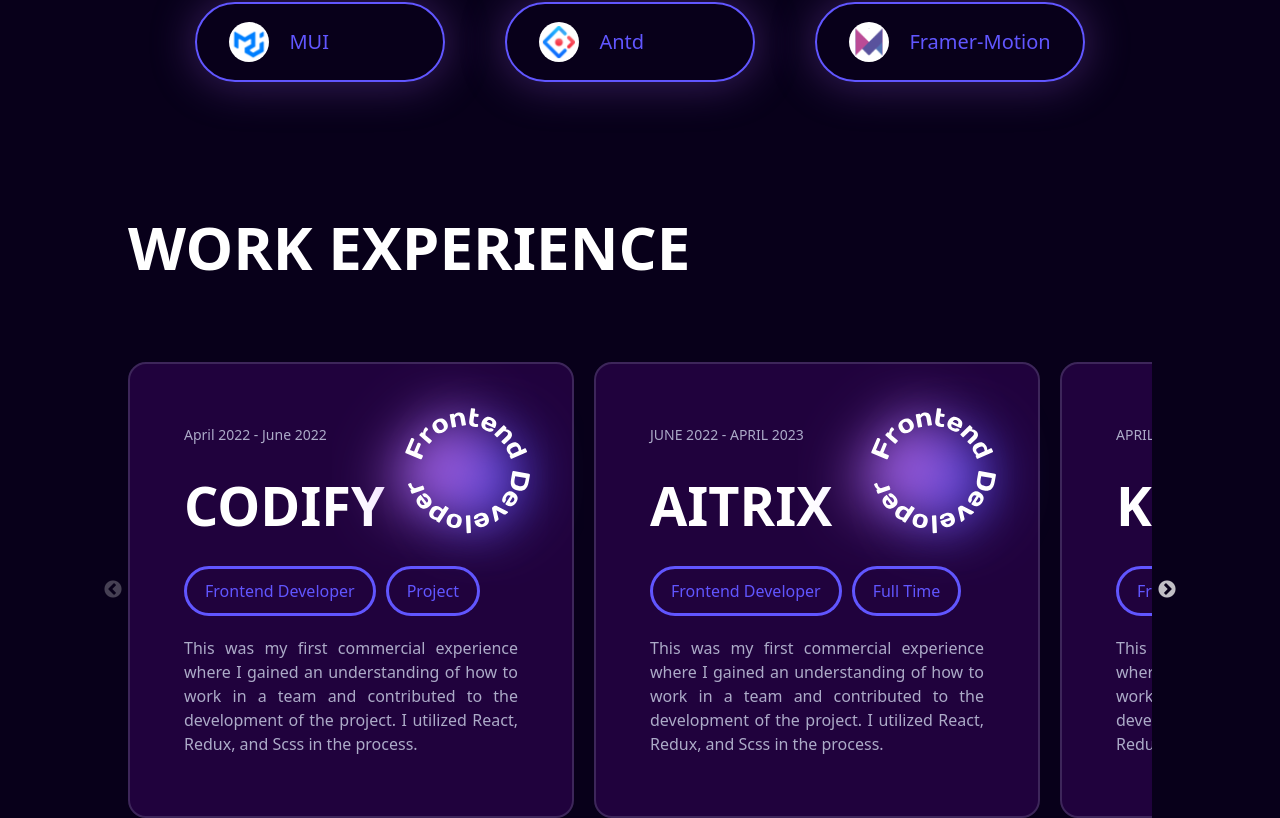
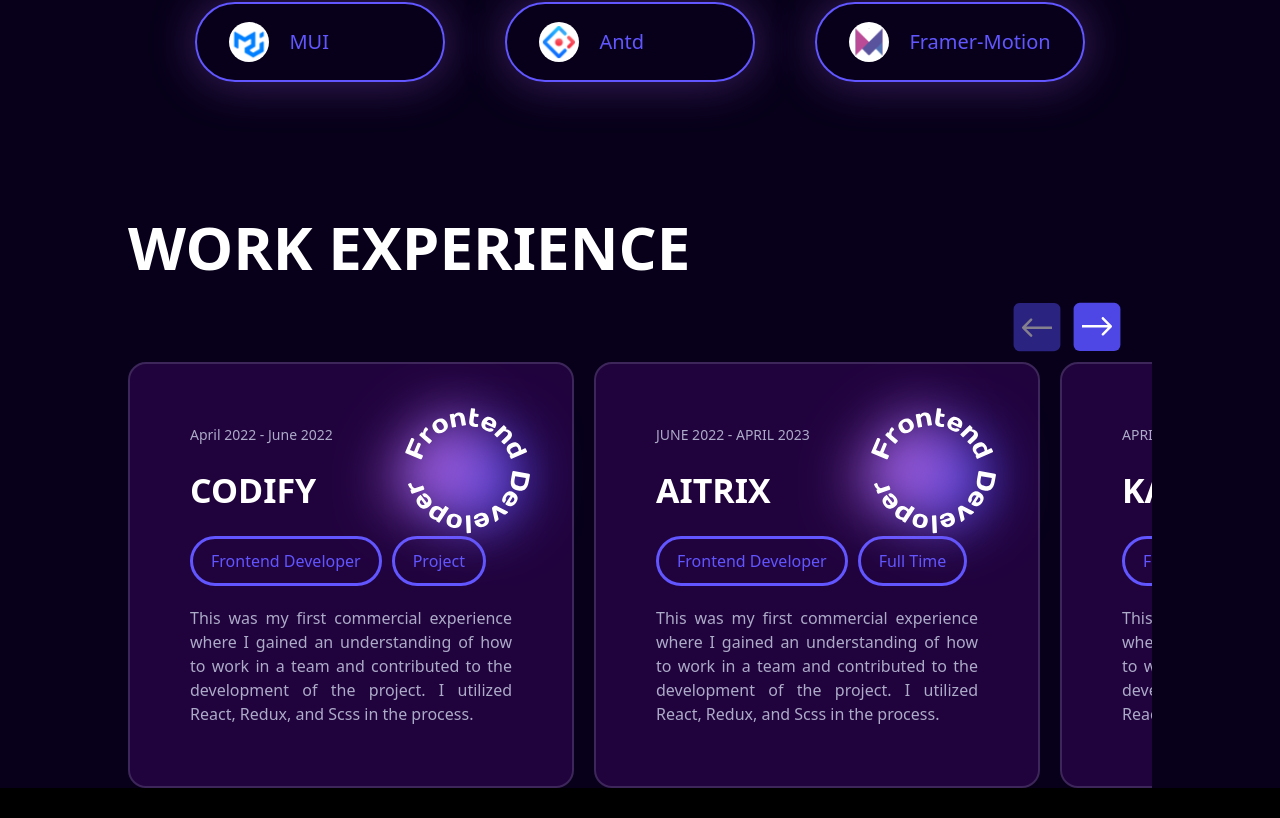
Before and after one commit to Bonecide/portfolio, a React (Vite) app: page /experience in a window 1280 px wide. Shown: the part 708-1526 px from the top of the page. After the commit the page ends 1496 px from the top, so only its background shows below. Built offline with nearby package versions, Linux system fonts and the light colour scheme; no server answers.

Commit message:
added slider of my work experience

```diff
--- a/src/features/AllSkills.jsx
+++ b/src/features/AllSkills.jsx
@@ -6,7 +6,7 @@
 export const AllSkills = () => {
 
   return (
-    <div className="w-[80%] mx-auto pt-[40px]">
+    <div className="md:w-[80%] w-[95%] mx-auto pt-[40px]">
       <h5 className="text-white text-[60px] font-[700]">MY SKILLS</h5>
       <div className="flex items-center gap-x-[60px] gap-y-[50px] mt-[60px] flex-wrap justify-center">
       {SKILLS.map((skill,idx) => (
--- a/src/features/WorkExperience.jsx
+++ b/src/features/WorkExperience.jsx
@@ -2,25 +2,76 @@
 import "slick-carousel/slick/slick.css";
 import "slick-carousel/slick/slick-theme.css";
 import { WORK_EXPERIENCE } from "../utils/consts";
+import { useRef } from "react";
+import { useState } from "react";
+import { useCallback } from "react";
+import { isDesktop } from "react-device-detect";
 
 export const WorkExperience = () => {
+  const [currentSlide, setCurrentSlide] = useState(0);
+
+  const click = new Audio("/click1.mp3");
   const settings = {
     slidesToShow: 2.2,
     slidesToScroll: 1,
+    afterChange: (current) => setCurrentSlide(current),
+    responsive: [
+      {
+        breakpoint: 1208,
+        settings: {
+          slidesToShow: 2,
+          slidesToScroll: 1,
+        },
+      },
+      {
+        breakpoint: 1000,
+        settings: {
+          slidesToShow: 1,
+          slidesToScroll: 1,
+        },
+      },
+      {
+        breakpoint: 700,
+        settings: {
+          slidesToShow: 1,
+          slidesToScroll: 1,
+        },
+      },
+    ],
   };
+
+  const slider = useRef(null);
+
+  const nextSlide = useCallback(async () => {
+    click.play();
+    await slider.current.slickNext();
+  }, []);
+
+  const prevSlide = useCallback(async () => {
+    click.play();
+    await slider.current.slickPrev();
+  }, []);
   return (
-    <div className=" w-[80%] mx-auto mt-[120px] ">
-      <h5 className="text-white text-[60px] font-[700]">WORK EXPERIENCE</h5>
+    <div className=" md:w-[80%] w-[95%] mx-auto mt-[120px] ">
+      <h5 className="text-white md:text-[60px] text-[40px] font-[700]">
+        WORK EXPERIENCE
+      </h5>
 
-      <Slider className="work-experience-slider mt-[70px] " infinite={false} {...settings}>
+      <div className="relative">
+        <Slider
+          className="work-experience-slider mt-[70px] relative "
+          infinite={false}
+          ref={slider}
+          {...settings}
+        >
           {WORK_EXPERIENCE.map((item, idx) => (
             <div
               key={item.title}
-            className="px-[54px] py-[60px] bg-[#20023D] border-[#3D265A] border-2 rounded-[18px] relative"
+              className="md:p-[60px] p-[30px] bg-[#20023D] border-[#3D265A] border-2 rounded-[18px] relative h-[450px] md:h-[auto]"
             >
               <div className="flex flex-col gap-[20px]">
                 <p className="text-[#ACABC8] text-[14px]">{item.timing}</p>
-              <h5 className="font-[700] text-[white] text-[54px]">
+                <h5 className="font-[700] text-[white] lg:text-[34px] text-[35px]">
                   {item.title}
                 </h5>
                 <div className="flex gap-[10px] flex-wrap">
@@ -33,16 +84,55 @@
                     </div>
                   ))}
                 </div>
-              <p className="text-[#ACABC8] text-justify">{item.description}</p>
+                <p className="text-[#ACABC8] text-justify">
+                  {item.description}
+                </p>
               </div>
               <img
                 src="/frontend.svg"
                 alt=""
-              className="absolute top-[-20px] right-0 rotate-[90deg]"
+                className="absolute top-[-20px] right-0 rotate-[90deg] !hidden lg:!block"
               />
             </div>
           ))}
         </Slider>
+        <div className="absolute !flex gap-[10px] top-[-60px] right-[30px]">
+          <img
+            onClick={prevSlide}
+            src="/move.svg"
+            alt=""
+            className="w-[50px] h-[50px] rotate-[180deg] "
+            style={{
+              cursor: "pointer",
+              opacity: currentSlide === 0 ? 0.5 : 1,
+              pointerEvents: currentSlide === 0 ? "none" : "all",
+            }}
+          />
+          <img
+            onClick={nextSlide}
+            src="/move.svg"
+            alt=""
+            className="w-[50px] h-[50px] "
+            style={{
+              cursor: "pointer",
+              opacity: isDesktop
+                ? Math.ceil(currentSlide) === 1
+                  ? 0.5
+                  : 1
+                : currentSlide === 2
+                ? 0.5
+                : 1,
+              pointerEvents: isDesktop
+                ? Math.ceil(currentSlide) === 1
+                  ? "none"
+                  : "all"
+                : currentSlide === 2
+                ? "none"
+                : "all",
+            }}
+          />
+        </div>
+      </div>
     </div>
   );
 };
--- a/src/index.css
+++ b/src/index.css
@@ -26,3 +26,10 @@
 .work-experience-slider .slick-slide {
   padding-right: 20px;
 }
+
+.slick-prev {
+  display: none !important;
+}
+.slick-next {
+  display: none !important;
+}
```
Lines whose indentation alone changed are shown as unchanged.
